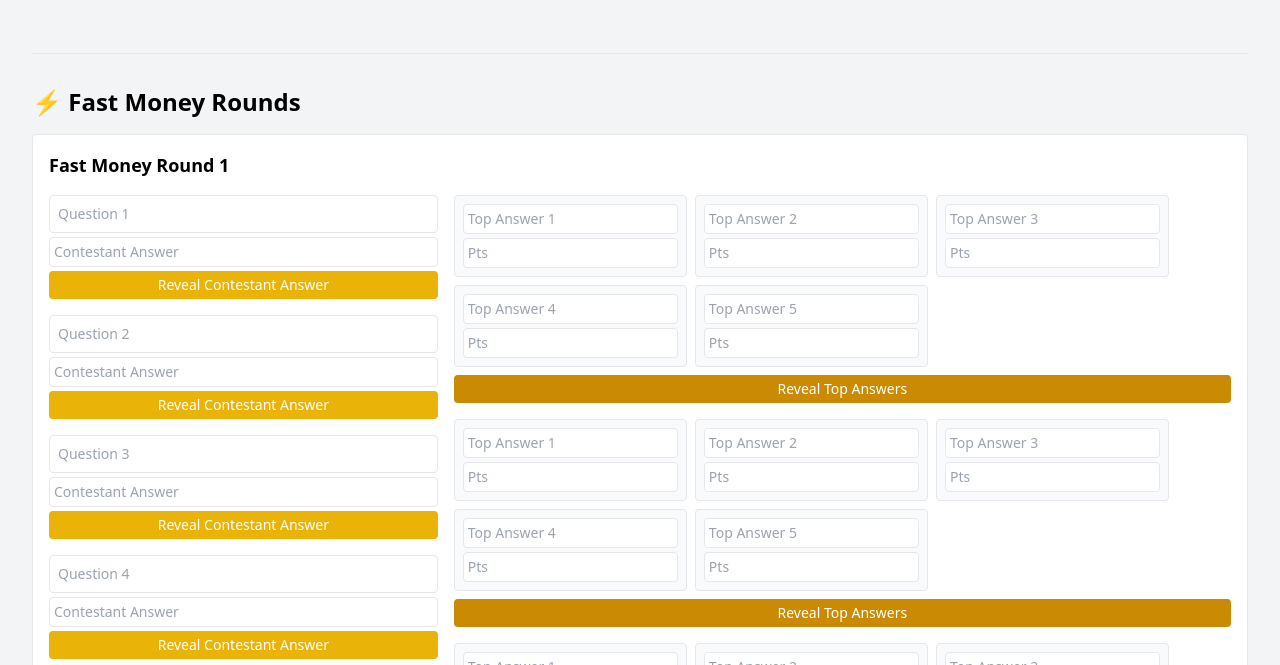
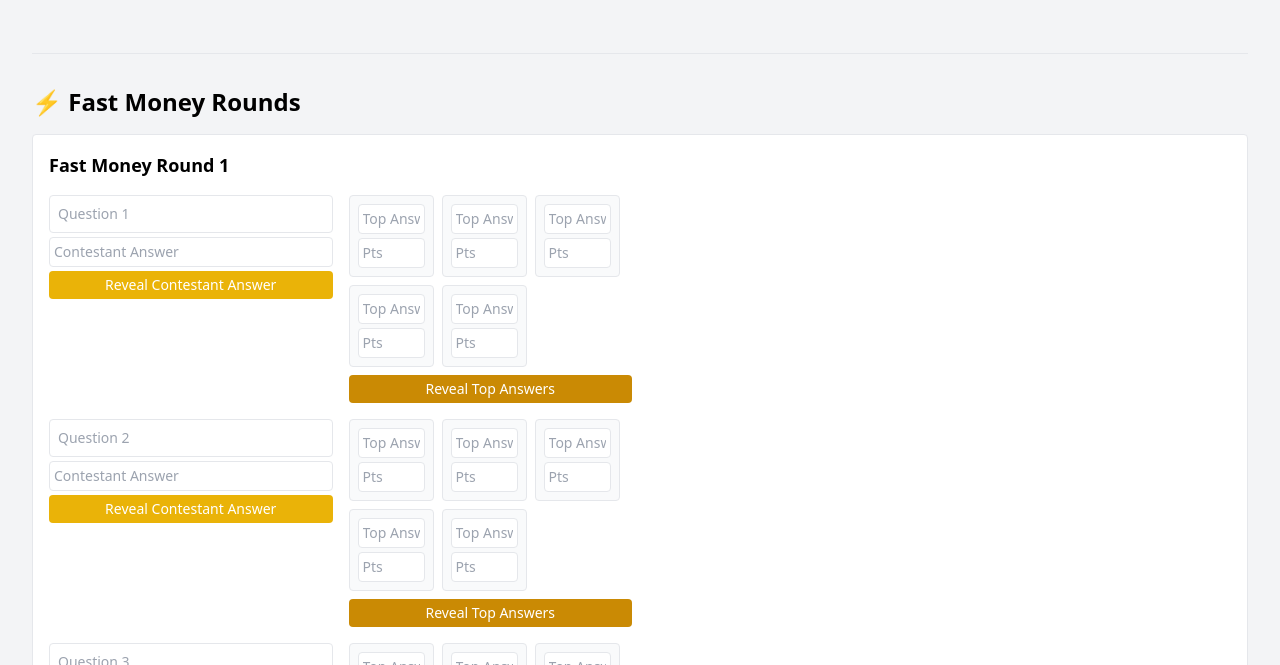
Before and after one commit to mli727/FamilyFeud, a plain HTML site: page host.html in a window 1280 px wide. Both pictures are taken after typing "5", "5" into the empty fields and a click on the button "Add Fast Money Round". Shown: the part 135-800 px from the top of the page. Drawn offline with nearby package versions, Linux system fonts and the light colour scheme; no server answers.

Commit message:
Update host.html

```diff
--- a/host.html
+++ b/host.html
@@ -222,9 +222,9 @@
 
       div.innerHTML = `
         <h3 class="text-lg font-bold mb-4">Fast Money Round ${fastMoneyCount + 1}</h3>
-        <div class="flex gap-4">
-          <div class="flex flex-col gap-4 w-1/3" id="fastQuestionsCol"></div>
-          <div class="flex flex-col gap-4 w-2/3" id="fastAnswersCol"></div>
+        <div class="grid grid-cols-2 gap-4">
+          <div class="flex flex-col gap-4" id="fastQuestionsCol"></div>
+          <div class="flex flex-col gap-4" id="fastAnswersCol"></div>
         </div>
       `;
 
@@ -232,6 +232,9 @@
       const aCol = div.querySelector("#fastAnswersCol");
 
       for (let i = 0; i < 5; i++) {
+        const row = document.createElement("div");
+        row.className = "grid grid-cols-2 gap-4 items-start";
+
         const qGroup = document.createElement("div");
         qGroup.className = "flex flex-col gap-1";
 
@@ -252,7 +255,6 @@
         qGroup.appendChild(qInput);
         qGroup.appendChild(aInput);
         qGroup.appendChild(revealBtn);
-        qCol.appendChild(qGroup);
 
         const topAnswersGroup = document.createElement("div");
         topAnswersGroup.className = "flex flex-wrap gap-2";
@@ -284,7 +286,9 @@
         fullGroup.appendChild(topAnswersGroup);
         fullGroup.appendChild(revealTopBtn);
 
-        aCol.appendChild(fullGroup);
+        row.appendChild(qGroup);
+        row.appendChild(fullGroup);
+        qCol.appendChild(row);
       }
 
       container.appendChild(div);
```
